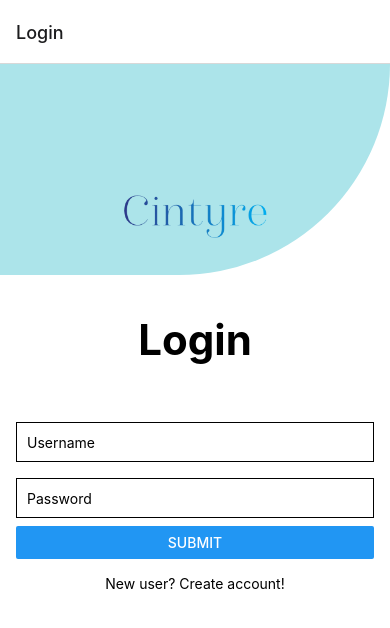
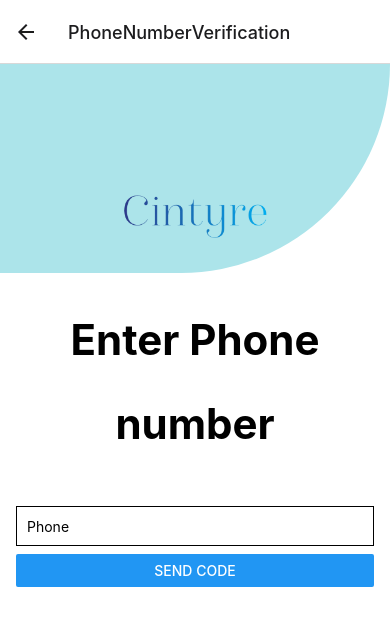
Before and after one commit to sanaf1333/Native-Ecommerce-Application, a React Native app in the folder AwesomeProject/: screen /PhoneNumberVerification in a window 390 px wide. Shown: the top 628 px of the page. Built offline with nearby package versions, Linux system fonts and the light colour scheme.

Commit message:
updated splash screen

```diff
--- a/AwesomeProject/App.tsx
+++ b/AwesomeProject/App.tsx
@@ -24,6 +24,9 @@ import EditProduct from './src/components/screens/edit-product';
 import { createBottomTabNavigator } from '@react-navigation/bottom-tabs';
 import SplashScreen from 'react-native-splash-screen';
 import AddProduct from './src/components/screens/add-product';
+import PhoneNumberVerification from './src/components/screens/phone-number';
+import OTPVerification from './src/components/screens/otp';
+import PhoneSignIn from './src/components/verify-phone';
 const queryClient = new QueryClient();
 const Stack = createNativeStackNavigator();
 const Tab = createBottomTabNavigator();
@@ -66,6 +69,18 @@ function App(): JSX.Element {
             name="AddProduct"
             component={AddProduct}
           />
+          <Stack.Screen
+          name="PhoneNumberVerification"
+          component={PhoneNumberVerification}
+          />
+          <Stack.Screen
+          name="OTP"
+          component={OTPVerification}
+          />
+          <Stack.Screen
+          name="PhoneSignIn"
+          component={PhoneSignIn}
+          />
         </Stack.Navigator>
       </NavigationContainer>
     </QueryClientProvider>
--- a/AwesomeProject/src/components/screens/add-product.tsx
+++ b/AwesomeProject/src/components/screens/add-product.tsx
@@ -91,6 +91,7 @@ const AddProduct = () => {
           onChangeText={text => setTitle(text)}
           value={title}
           placeholder="Title"
+          placeholderTextColor="gray"
           style={styles.inputBox}
         />
         <Text style={styles.text}>Price</Text>
@@ -98,6 +99,7 @@ const AddProduct = () => {
           onChangeText={handlePriceChange}
           value={price}
           placeholder="Price"
+          placeholderTextColor="gray"
           style={styles.inputBox}
           keyboardType="numeric"
         />
@@ -117,7 +119,7 @@ const AddProduct = () => {
         <Text style={styles.text}>Image</Text>
         <View style={styles.imageButton}>
       <Button title="Select Image" onPress={handleImageSelect} />
-      {selectedImage && <Image source={{ uri: selectedImage }} style={{ width: 100, height: 100 }} />}
+      {selectedImage && <Image source={{ uri: selectedImage }} style={{ width: 100, height: 100, marginTop: 10 }} />}
     </View>
         <Text style={styles.text}>Description</Text>
         <TextInput
@@ -126,6 +128,7 @@ const AddProduct = () => {
           multiline
           numberOfLines={6}
           placeholder="Description"
+          placeholderTextColor="gray"
           style={styles.inputBox}
         />
         <View style={styles.submitButton}>
--- a/AwesomeProject/src/components/screens/login.tsx
+++ b/AwesomeProject/src/components/screens/login.tsx
@@ -30,7 +30,6 @@ const Login = () => {
     setIsPasswordValid(validatePassword(password));
     setIsUsernameValid(validateEmptyField(username));
     if (validatePassword(password) && validateEmptyField(username)) {
-      showAlert('', 'pass');
       navigation.navigate('HomePage', { service: getAllProducts, title: "All Products" })
     } else {
       showAlert('', 'Invalid username or password!');
@@ -57,10 +56,12 @@ const Login = () => {
               onChangeText={setUsername}
               value={username}
               placeholder="Username"
+              placeholderTextColor="gray"
             />
             <TextInput
               style={[styles.input, !isPasswordValid && styles.errorInput]}
               placeholder="Password"
+              placeholderTextColor="gray"
               onChangeText={setPassword}
               value={password}
               secureTextEntry
@@ -126,6 +127,7 @@ const styles = StyleSheet.create({
     marginVertical: 8,
     borderWidth: 1,
     padding: 10,
+    color: 'black',
   },
   errorInput: {
     borderColor: 'red',
--- a/AwesomeProject/src/components/screens/otp.tsx
+++ b/AwesomeProject/src/components/screens/otp.tsx
@@ -0,0 +1,120 @@
+import React, {useState} from 'react';
+import {
+  StyleSheet,
+  Text,
+  View,
+  TextInput,
+  TouchableWithoutFeedback,
+  Keyboard,
+  Button,
+  Image,
+  ScrollView,
+} from 'react-native';
+import {ParamListBase, useNavigation} from '@react-navigation/native';
+import {NativeStackNavigationProp} from '@react-navigation/native-stack';
+const OTPVerification = () => {
+    const [OTP, setOTP] = useState('');
+  const navigation = useNavigation<NativeStackNavigationProp<ParamListBase>>();
+  const dismissKeyboard = () => {
+    Keyboard.dismiss();
+  };
+
+
+  const onPressSubmit = () => {
+    navigation.navigate('OTP');
+  };
+
+  return (
+    <ScrollView contentContainerStyle={styles.container}>
+      <TouchableWithoutFeedback onPress={dismissKeyboard}>
+        <View>
+          <View style={styles.upperTriangle}>
+            <Image
+              style={styles.logo}
+              source={require('../../../public/images/cintyre-logo.png')}
+            />
+          </View>
+          <View style={styles.lowerTriangle} />
+          <View style={styles.content}>
+            <Text style={styles.text}>Enter OTP sent to you</Text>
+            <TextInput
+                style={styles.input}
+                onChangeText={setOTP}
+                value={OTP}
+                placeholder="Phone"
+                keyboardType="numeric"
+              />
+            <Button title="Submit" onPress={onPressSubmit} />
+
+          </View>
+        </View>
+      </TouchableWithoutFeedback>
+    </ScrollView>
+  );
+};
+
+const styles = StyleSheet.create({
+  container: {
+    flexGrow: 1,
+    backgroundColor: '#fff',
+  },
+  upperTriangle: {
+    position: 'absolute',
+    top: 0,
+    left: 0,
+    right: 0,
+    height: '40%',
+    backgroundColor: '#ace4ea',
+    borderBottomRightRadius: 500,
+  },
+  lowerTriangle: {
+    position: 'absolute',
+    top: '60%',
+    left: 0,
+    right: 0,
+    bottom: 0,
+    backgroundColor: 'white',
+    borderTopLeftRadius: 500,
+  },
+  logo: {
+    width: 150,
+    height: 150,
+    alignSelf: 'center',
+    marginTop: '20%',
+  },
+  content: {
+    flex: 1,
+    justifyContent: 'center',
+    paddingHorizontal: 16,
+    marginTop: '60%',
+  },
+  text: {
+    color: 'black',
+    fontSize: 42,
+    lineHeight: 84,
+    fontWeight: 'bold',
+    textAlign: 'center',
+    marginBottom: 32,
+  },
+  input: {
+    height: 40,
+    marginVertical: 8,
+    borderWidth: 1,
+    padding: 10,
+  },
+  errorInput: {
+    borderColor: 'red',
+  },
+  errorText: {
+    color: 'red',
+    fontSize: 14,
+    marginBottom: 8,
+  },
+  createAccountText: {
+    marginTop: 16,
+    textAlign: 'center',
+  },
+
+});
+
+export default OTPVerification;
--- a/AwesomeProject/src/components/screens/phone-number.tsx
+++ b/AwesomeProject/src/components/screens/phone-number.tsx
@@ -0,0 +1,120 @@
+import React, {useState} from 'react';
+import {
+  StyleSheet,
+  Text,
+  View,
+  TextInput,
+  TouchableWithoutFeedback,
+  Keyboard,
+  Button,
+  Image,
+  ScrollView,
+} from 'react-native';
+import {ParamListBase, useNavigation} from '@react-navigation/native';
+import {NativeStackNavigationProp} from '@react-navigation/native-stack';
+const PhoneNumberVerification = () => {
+    const [phone, setPhone] = useState('');
+  const navigation = useNavigation<NativeStackNavigationProp<ParamListBase>>();
+  const dismissKeyboard = () => {
+    Keyboard.dismiss();
+  };
+
+
+  const onPressSendCode = () => {
+    navigation.navigate('OTP');
+  };
+
+  return (
+    <ScrollView contentContainerStyle={styles.container}>
+      <TouchableWithoutFeedback onPress={dismissKeyboard}>
+        <View>
+          <View style={styles.upperTriangle}>
+            <Image
+              style={styles.logo}
+              source={require('../../../public/images/cintyre-logo.png')}
+            />
+          </View>
+          <View style={styles.lowerTriangle} />
+          <View style={styles.content}>
+            <Text style={styles.text}>Enter Phone number</Text>
+            <TextInput
+                style={styles.input}
+                onChangeText={setPhone}
+                value={phone}
+                placeholder="Phone"
+                keyboardType="numeric"
+              />
+            <Button title="Send code" onPress={onPressSendCode} />
+
+          </View>
+        </View>
+      </TouchableWithoutFeedback>
+    </ScrollView>
+  );
+};
+
+const styles = StyleSheet.create({
+  container: {
+    flexGrow: 1,
+    backgroundColor: '#fff',
+  },
+  upperTriangle: {
+    position: 'absolute',
+    top: 0,
+    left: 0,
+    right: 0,
+    height: '40%',
+    backgroundColor: '#ace4ea',
+    borderBottomRightRadius: 500,
+  },
+  lowerTriangle: {
+    position: 'absolute',
+    top: '60%',
+    left: 0,
+    right: 0,
+    bottom: 0,
+    backgroundColor: 'white',
+    borderTopLeftRadius: 500,
+  },
+  logo: {
+    width: 150,
+    height: 150,
+    alignSelf: 'center',
+    marginTop: '20%',
+  },
+  content: {
+    flex: 1,
+    justifyContent: 'center',
+    paddingHorizontal: 16,
+    marginTop: '60%',
+  },
+  text: {
+    color: 'black',
+    fontSize: 42,
+    lineHeight: 84,
+    fontWeight: 'bold',
+    textAlign: 'center',
+    marginBottom: 32,
+  },
+  input: {
+    height: 40,
+    marginVertical: 8,
+    borderWidth: 1,
+    padding: 10,
+  },
+  errorInput: {
+    borderColor: 'red',
+  },
+  errorText: {
+    color: 'red',
+    fontSize: 14,
+    marginBottom: 8,
+  },
+  createAccountText: {
+    marginTop: 16,
+    textAlign: 'center',
+  },
+
+});
+
+export default PhoneNumberVerification;
--- a/AwesomeProject/src/components/screens/signup.tsx
+++ b/AwesomeProject/src/components/screens/signup.tsx
@@ -37,6 +37,7 @@ const Signup = () => {
   };
 
   const onSubmit = () => {
+    navigation.navigate('PhoneSignIn')
     setIsEmailValid(validateEmail(email));
     setIsPasswordValid(validatePassword(password));
     setIsPhoneValid(validatePhoneNumber(phone));
@@ -53,7 +54,7 @@ const Signup = () => {
     } else {
       if (isEmailValid && isPasswordValid && isPhoneValid) {
         showAlert('', 'pass');
-        navigation.navigate('Login')
+        navigation.navigate('PhoneSignIn')
         //create user object, pass to hook and add call service
       } else {
         showAlert('', 'fail');
@@ -85,6 +86,7 @@ const Signup = () => {
                 onChangeText={setEmail}
                 value={email}
                 placeholder="Email"
+                placeholderTextColor="gray"
                 keyboardType="email-address"
               />
               <TextInput
@@ -94,6 +96,7 @@ const Signup = () => {
                   !isPasswordValid && styles.errorInput,
                 ]}
                 placeholder="Password"
+                placeholderTextColor="gray"
                 onChangeText={setPassword}
                 value={password}
                 secureTextEntry
@@ -105,12 +108,14 @@ const Signup = () => {
                 onChangeText={setFirstName}
                 value={firstName}
                 placeholder="First Name"
+                placeholderTextColor="gray"
               />
               <TextInput
                 style={[styles.input, styles.lastBoxInput]}
                 onChangeText={setLastName}
                 value={lastName}
                 placeholder="Last Name"
+                placeholderTextColor="gray"
               />
             </View>
             <View style={styles.TextBoxContainer}>
@@ -119,6 +124,7 @@ const Signup = () => {
                 onChangeText={setUsername}
                 value={username}
                 placeholder="Username"
+                placeholderTextColor="gray"
               />
               <TextInput
                 style={[
@@ -129,6 +135,7 @@ const Signup = () => {
                 onChangeText={setPhone}
                 value={phone}
                 placeholder="Phone"
+                placeholderTextColor="gray"
                 keyboardType="numeric"
               />
             </View>
@@ -138,12 +145,14 @@ const Signup = () => {
                 onChangeText={setCity}
                 value={city}
                 placeholder="City"
+                placeholderTextColor="gray"
               />
               <TextInput
                 style={[styles.input, styles.lastBoxInput]}
                 onChangeText={setStreet}
                 value={street}
                 placeholder="Street"
+                placeholderTextColor="gray"
               />
             </View>
             <View style={styles.TextBoxContainer}>
@@ -152,12 +161,14 @@ const Signup = () => {
                 onChangeText={setHouse}
                 value={house}
                 placeholder="House no."
+                placeholderTextColor="gray"
               />
               <TextInput
                 style={[styles.input, styles.lastBoxInput]}
                 onChangeText={setZipcode}
                 value={zipcode}
                 placeholder="Zipcode"
+                placeholderTextColor="gray"
                 keyboardType="numeric"
               />
             </View>
@@ -220,6 +231,7 @@ const styles = StyleSheet.create({
     marginVertical: 8,
     borderWidth: 1,
     padding: 10,
+    color: 'black',
   },
   errorInput: {
     borderColor: 'red',
--- a/AwesomeProject/src/components/verify-phone.tsx
+++ b/AwesomeProject/src/components/verify-phone.tsx
@@ -0,0 +1,69 @@
+import React, { useState, useEffect } from 'react';
+import { Button, TextInput } from 'react-native';
+import auth, { FirebaseAuthTypes } from '@react-native-firebase/auth';
+import {ParamListBase, useNavigation} from '@react-navigation/native';
+import {NativeStackNavigationProp} from '@react-navigation/native-stack';
+
+const PhoneSignIn= () => {
+  // If null, no SMS has been sent
+  const [confirm, setConfirm] = useState<FirebaseAuthTypes.ConfirmationResult | null>(null);
+
+  // verification code (OTP - One-Time-Passcode)
+  const [code, setCode] = useState('');
+  const [phone, setPhone] = useState('');
+  const navigation = useNavigation<NativeStackNavigationProp<ParamListBase>>();
+  // Handle login
+  function onAuthStateChanged(user: any) {
+    if (user) {
+      // Some Android devices can automatically process the verification code (OTP) message, and the user would NOT need to enter the code.
+      // Actually, if he/she tries to enter it, he/she will get an error message because the code was already used in the background.
+      // In this function, make sure you hide the component(s) for entering the code and/or navigate away from this screen.
+      // It is also recommended to display a message to the user informing him/her that he/she has successfully logged in.
+    }
+  }
+
+  useEffect(() => {
+    const subscriber = auth().onAuthStateChanged(onAuthStateChanged);
+    return subscriber; // unsubscribe on unmount
+  }, []);
+
+  // Handle the button press
+  async function signInWithPhoneNumber() {
+    const confirmation = await auth().signInWithPhoneNumber(phone);
+    setConfirm(confirmation);
+  }
+
+  async function confirmCode() {
+    console.log("in confirm")
+    try {
+        if (confirm) {
+            console.log("if")
+          await confirm.confirm(code);
+          navigation.navigate('HomePage')
+        }
+      } catch (error) {
+        console.log('Invalid code.');
+      }
+  }
+console.log(code)
+  if (!confirm) {
+    return (
+        <>
+        <TextInput value={phone} onChangeText={text => setPhone(text)} />
+      <Button
+        title="Phone Number Sign In"
+        onPress={() => signInWithPhoneNumber()}
+      />
+      </>
+    );
+  }
+
+  return (
+    <>
+      <TextInput value={code} onChangeText={text => setCode(text)} />
+      <Button title="Confirm Code" onPress={() => confirmCode()} />
+    </>
+  );
+}
+
+export default PhoneSignIn;
```
Also changed, not shown: 10 other files (tests, documents, lock files or other folders).
